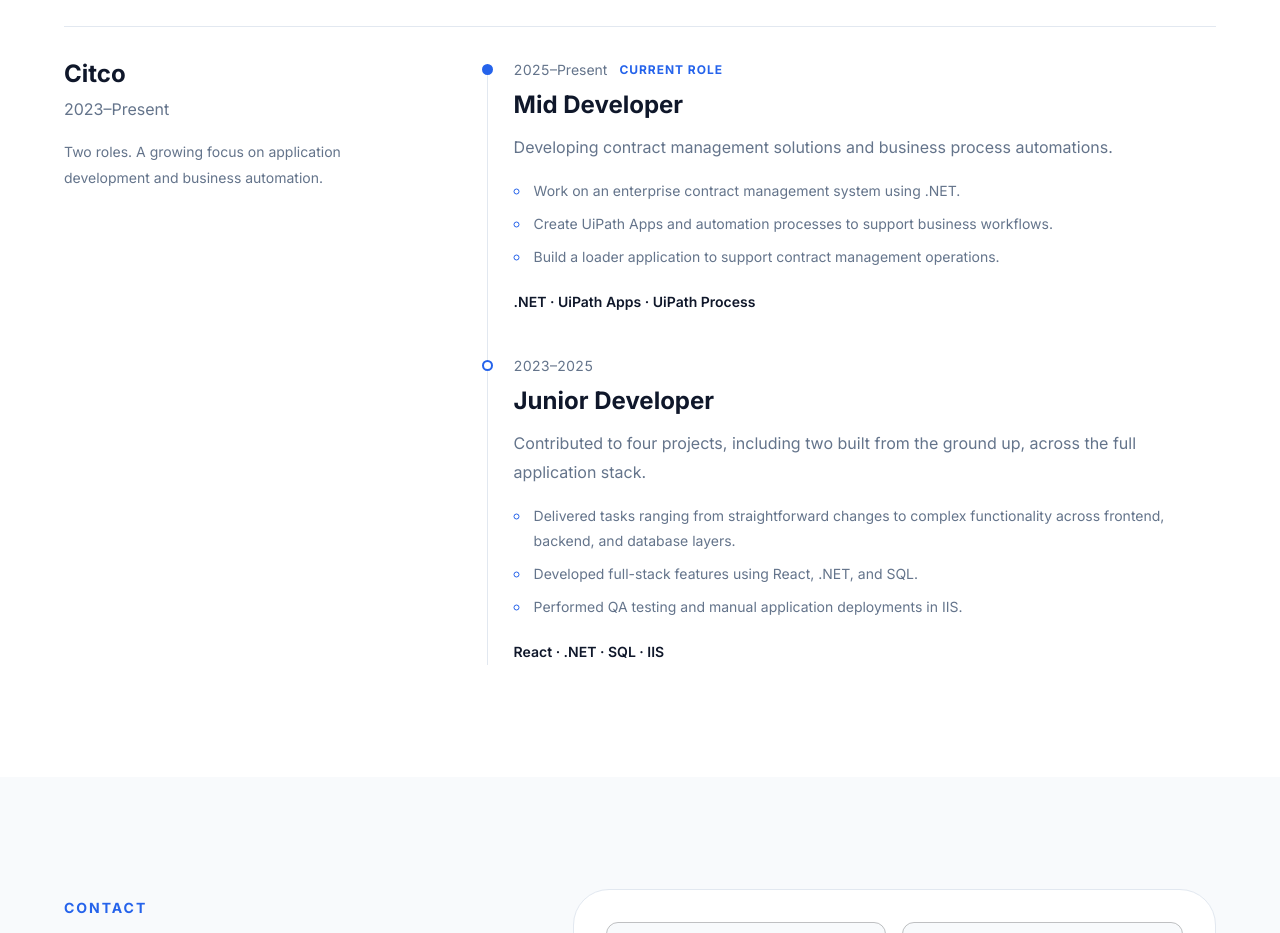
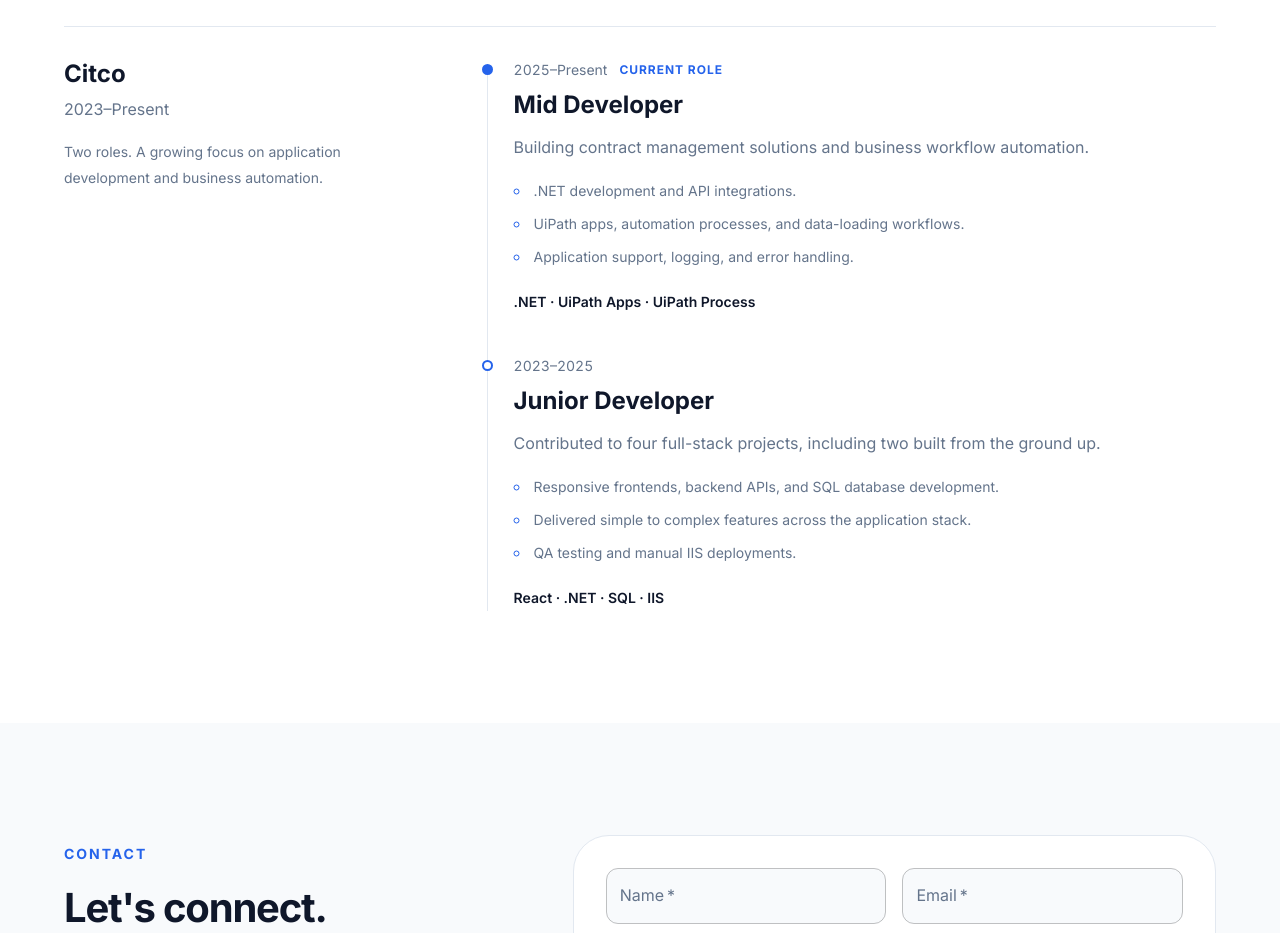
Before and after one commit to mickolapuz/My-Portfolio, a React app: page / in a window 1280 px wide. Shown: the part 3700-4633 px from the top of the page. Built offline with nearby package versions, Linux system fonts and the light colour scheme; no server answers; the HTML template or start-up script is replaced by a standard one.

Commit message:
docs: combine concise role and technical experience

```diff
--- a/src/data/experience.ts
+++ b/src/data/experience.ts
@@ -15,11 +15,11 @@
     period: "2025–Present",
     current: true,
     description:
-      "Developing contract management solutions and business process automations.",
+      "Building contract management solutions and business workflow automation.",
     highlights: [
-      "Work on an enterprise contract management system using .NET.",
-      "Create UiPath Apps and automation processes to support business workflows.",
-      "Build a loader application to support contract management operations.",
+      ".NET development and API integrations.",
+      "UiPath apps, automation processes, and data-loading workflows.",
+      "Application support, logging, and error handling.",
     ],
     technologies: [".NET", "UiPath Apps", "UiPath Process"],
   },
@@ -28,11 +28,11 @@
     period: "2023–2025",
     current: false,
     description:
-      "Contributed to four projects, including two built from the ground up, across the full application stack.",
+      "Contributed to four full-stack projects, including two built from the ground up.",
     highlights: [
-      "Delivered tasks ranging from straightforward changes to complex functionality across frontend, backend, and database layers.",
-      "Developed full-stack features using React, .NET, and SQL.",
-      "Performed QA testing and manual application deployments in IIS.",
+      "Responsive frontends, backend APIs, and SQL database development.",
+      "Delivered simple to complex features across the application stack.",
+      "QA testing and manual IIS deployments.",
     ],
     technologies: ["React", ".NET", "SQL", "IIS"],
   },
```
